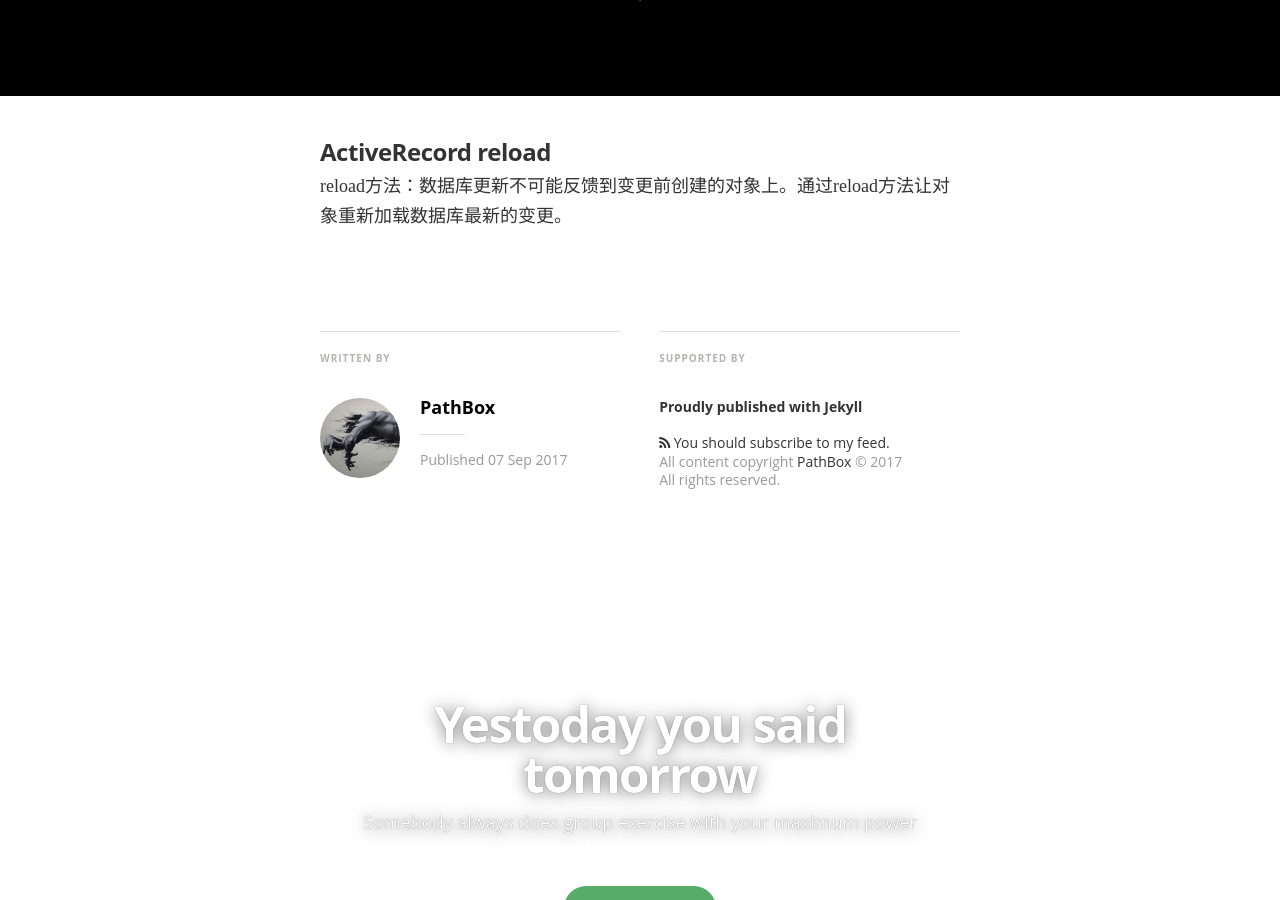
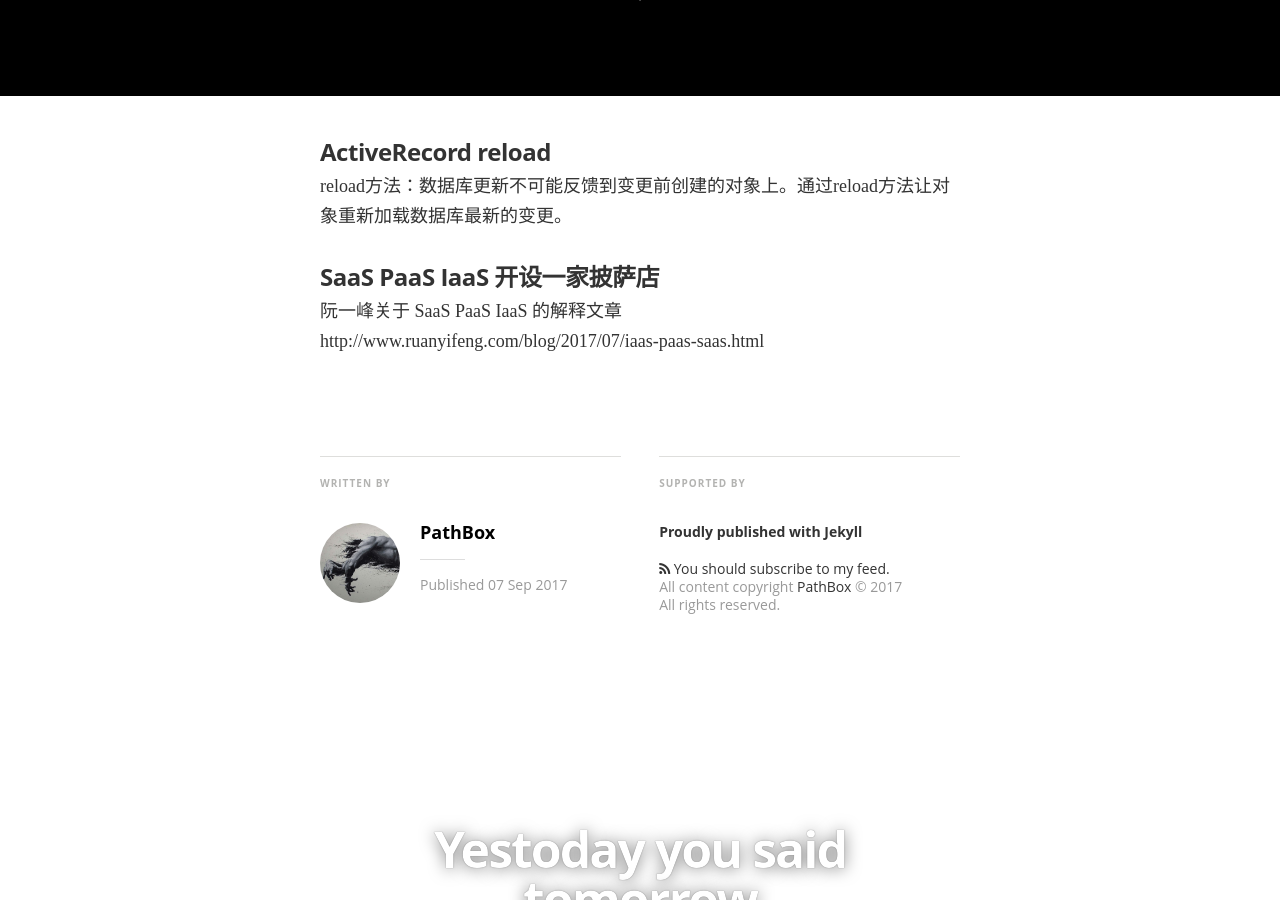
Before and after one commit to pathbox/pathbox.github.io, a Jekyll site: the page built from _posts/2017-09-07-work-summary-in-Udesk-eight.md, in a window 1280 px wide and 900 px high, scrolled down 804 px. Built offline with Jekyll 4.4.1, drawn with Linux system fonts in a browser that asks for light colours; nearby versions of some CDN libraries; some web fonts are replaced; comment, search, counter and statistics services are not loaded.

Commit message:
SaaS PaaS IaaS 开设一家披萨店

```diff
--- a/_posts/2017-09-07-work-summary-in-Udesk-eight.md
+++ b/_posts/2017-09-07-work-summary-in-Udesk-eight.md
@@ -8,3 +8,7 @@ image: /assets/images/post.jpg
 
 ##### ActiveRecord reload
 reload方法：数据库更新不可能反馈到变更前创建的对象上。通过reload方法让对象重新加载数据库最新的变更。
+
+##### SaaS PaaS IaaS 开设一家披萨店
+阮一峰关于 SaaS PaaS IaaS 的解释文章
+http://www.ruanyifeng.com/blog/2017/07/iaas-paas-saas.html
```
